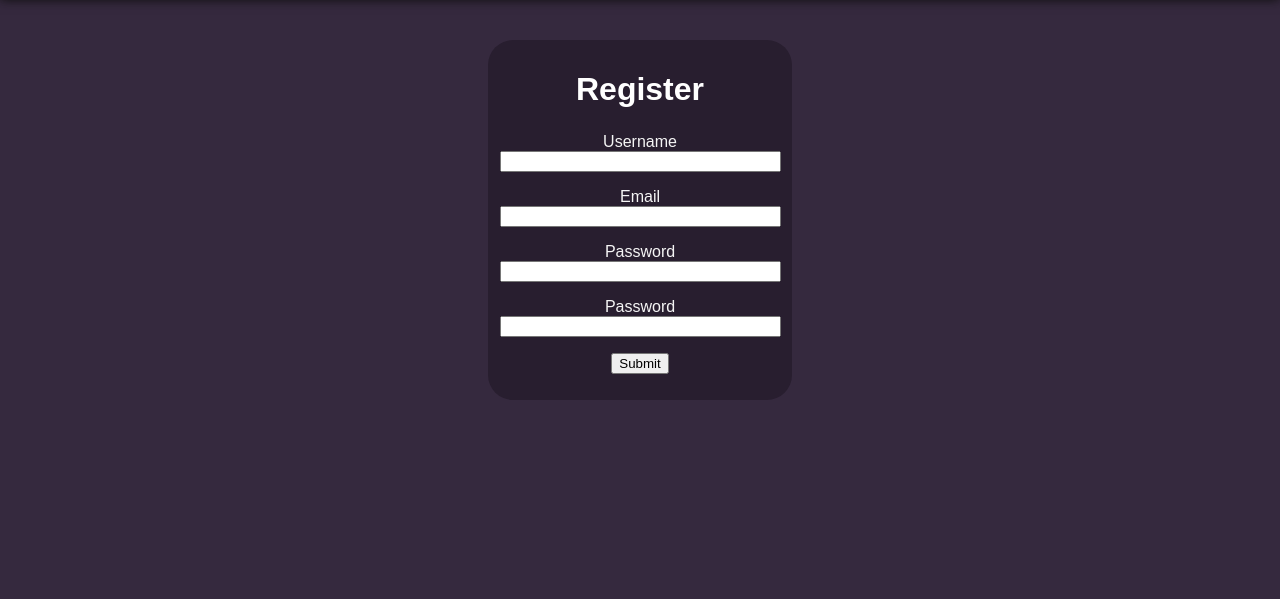
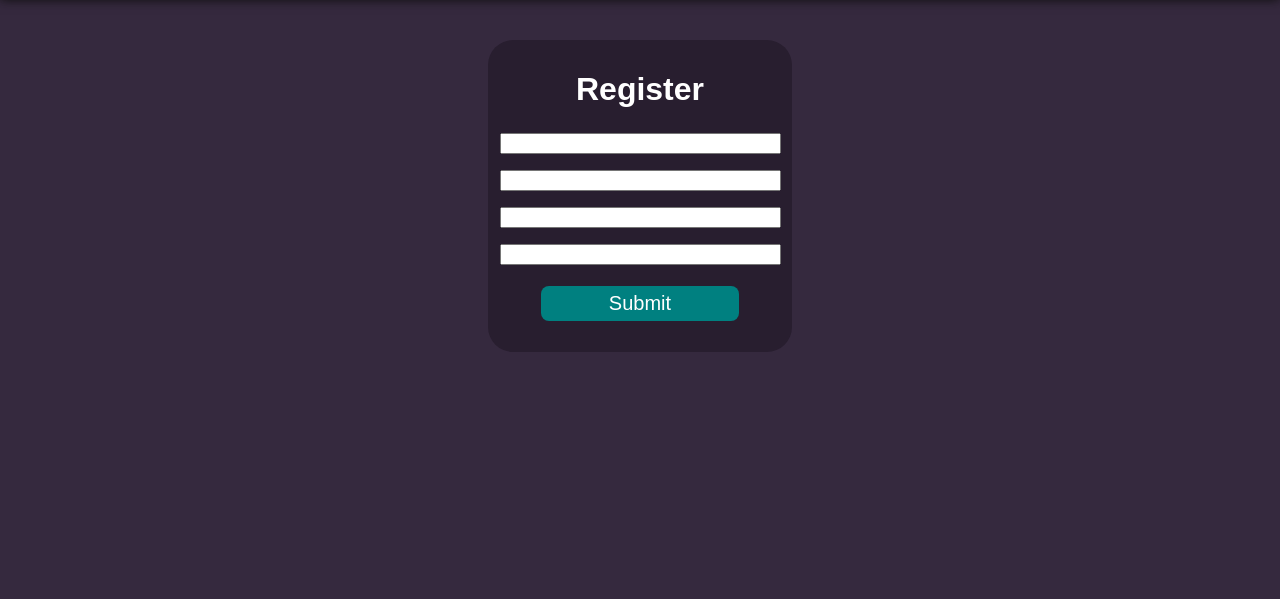
Before and after one commit to juliahorta/CineMate, a Python web app: template app/templates/register.html in a window 1280 px wide. Shown: the part 60-659 px from the top of the page. Run offline with Jinja, Linux system fonts and the light colour scheme; the template is opened without the code that fills it, so the values that code supplies are empty, except form fields; form fields are guessed from the names that the template uses.

Commit message:
applied css to form button
css still external - saw error in console saying it cant locate the css file so inspect that later

```diff
--- a/app/templates/base.html
+++ b/app/templates/base.html
@@ -134,6 +134,27 @@
                 text-align: center;
             }
 
+
+            input[type="submit" i] {
+                color: white !important;
+                background-color: teal !important;
+                border-style: none;
+                text-align: center;
+                text-decoration: none;
+                display: inline-block;
+                font-size: 20px;
+                margin: 5px;
+                width: 70%;
+                border-radius: 8px;
+                padding-bottom: 2%;
+                padding-top: 2%;
+
+            }
+
+            .register-link {
+                text-decoration: underline;
+            }
+
         </style>
 
 </html>
--- a/app/templates/login.html
+++ b/app/templates/login.html
@@ -7,14 +7,14 @@
         <h6> </h6>
         {{ form.hidden_tag() }}
         <p>
-            {{ form.username.label }}<br>
+            <!-- {{ form.username.label }}<br> -->
             {{ form.username(size=32) }}<br>
             {% for error in form.username.errors %}
             <span style="color: red;">[{{ error }}]</span>
             {% endfor %}
         </p>
         <p>
-            {{ form.password.label }}<br>
+            <!-- {{ form.password.label }}<br> -->
             {{ form.password(size=32) }}<br>
             {% for error in form.password.errors %}
             <span style="color: red;">[{{ error }}]</span>
@@ -23,5 +23,5 @@
         <p>{{ form.remember_me() }} {{ form.remember_me.label }}</p>
         <p>{{ form.submit() }}</p>
     </form>
-    <p>New User? <a href="{{ url_for('register') }}">Click to Register!</a></p>
+    <p>New User? <a class="register-link" href="{{ url_for('register') }}">Click to Register!</a></p>
 {% endblock %}
--- a/app/templates/register.html
+++ b/app/templates/register.html
@@ -9,28 +9,28 @@
             <h6> </h6>
             {{ form.hidden_tag() }}
             <p>
-                {{ form.username.label }}<br>
+                <!-- {{ form.username.label }}<br> -->
                 {{ form.username(size=32) }}<br>
                 {% for error in form.username.errors %}
                 <span style="color: red;">[{{ error }}]</span>
                 {% endfor %}
             </p>
             <p>
-                {{ form.email.label }}<br>
+                <!-- {{ form.email.label }}<br> -->
                 {{ form.email(size=32) }}<br>
                 {% for error in form.email.errors %}
                 <span style="color: red;">[{{ error }}]</span>
                 {% endfor %}
             </p>
             <p>
-                {{ form.password.label }}<br>
+                <!-- {{ form.password.label }}<br> -->
                 {{ form.password(size=32) }}<br>
                 {% for error in form.password.errors %}
                 <span style="color: red;">[{{ error }}]</span>
                 {% endfor %}
             </p>
             <p>
-                {{ form.password2.label }}<br>
+                <!-- {{ form.password2.label }}<br> -->
                 {{ form.password2(size=32) }}<br>
                 {% for error in form.password2.errors %}
                 <span style="color: red;">[{{ error }}]</span>
```
Also changed, not shown: app/forms.py (+6 -6 lines).
